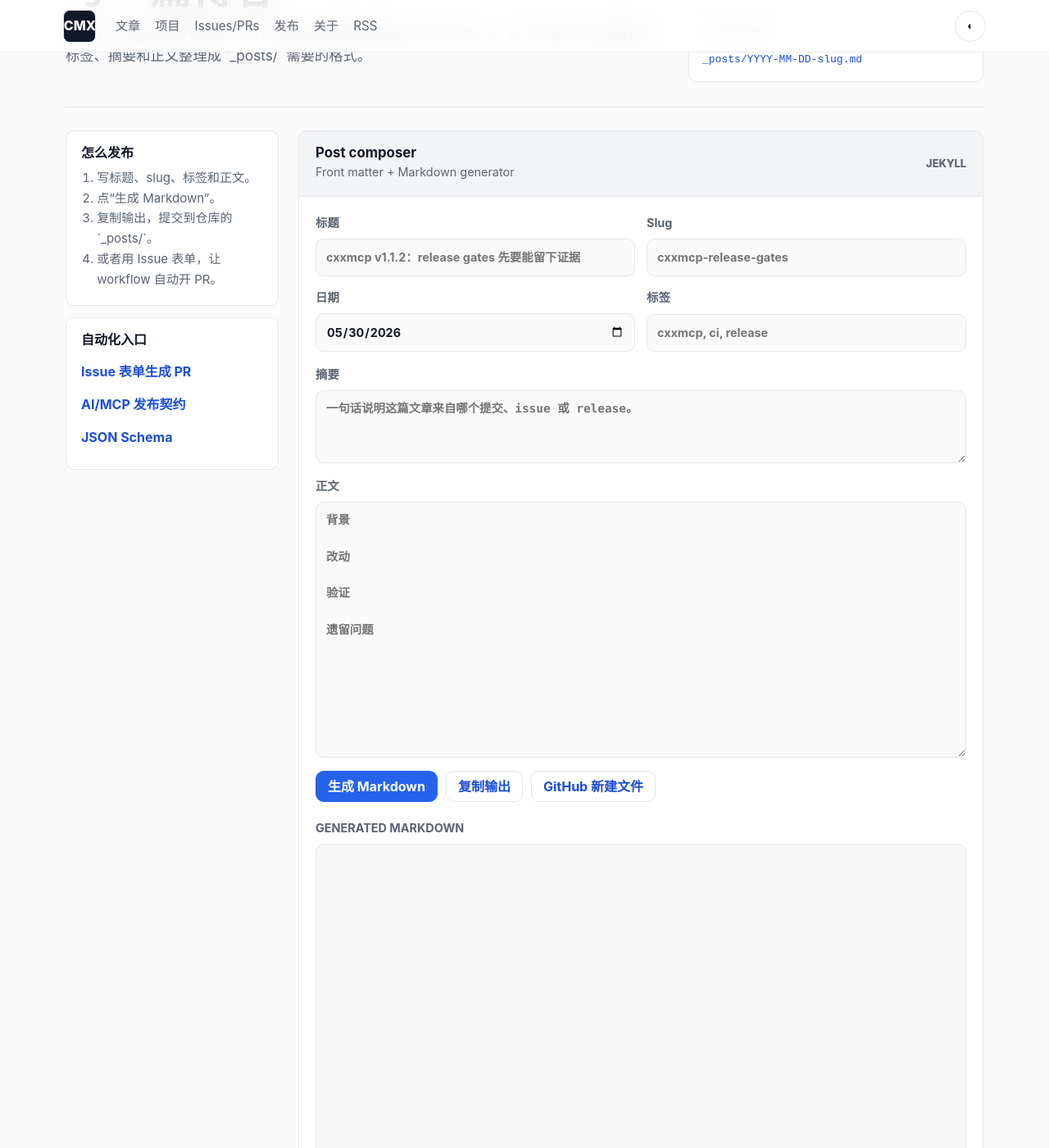
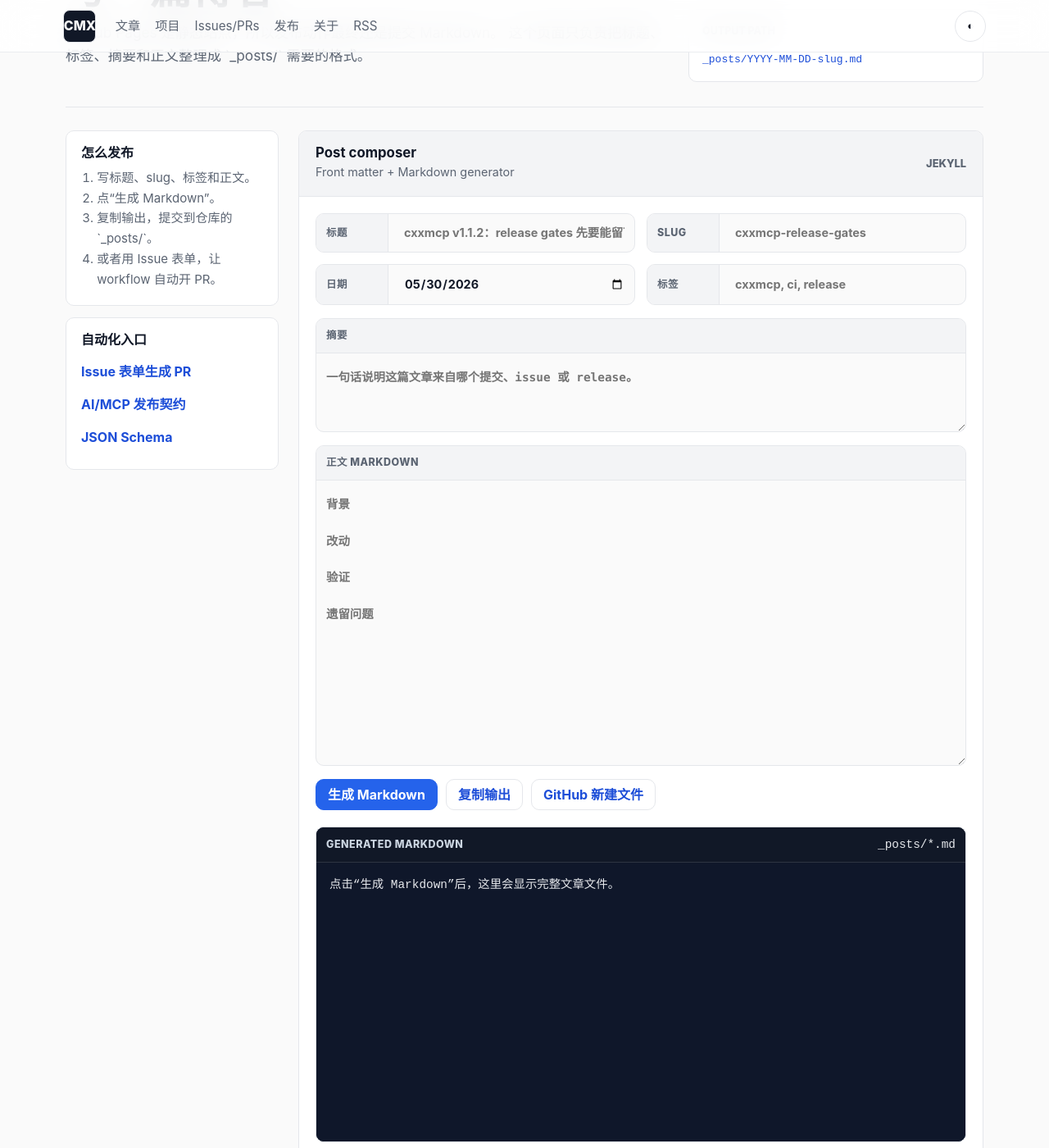
Before and after one commit to caomengxuan666/caomengxuan666.github.io, a Jekyll site: the page built from publish.md, in a window 1280 px wide and 1400 px high, scrolled down 234 px. Shown: the whole window at 82% size. Built offline with Jekyll 4.4.1, drawn with Linux system fonts in a browser that asks for light colours.

Commit message:
Make publish output a code console

```diff
--- a/publish.md
+++ b/publish.md
@@ -51,30 +51,30 @@
 
       <form class="post-composer" id="post-composer">
         <div class="field-grid">
-          <label>
-            标题
+          <label class="meta-field">
+            <span>标题</span>
             <input name="title" required placeholder="cxxmcp v1.1.2：release gates 先要能留下证据" />
           </label>
-          <label>
-            Slug
+          <label class="meta-field">
+            <span>Slug</span>
             <input name="slug" required placeholder="cxxmcp-release-gates" pattern="[a-z0-9-]+" />
           </label>
-          <label>
-            日期
+          <label class="meta-field">
+            <span>日期</span>
             <input name="date" type="date" required />
           </label>
-          <label>
-            标签
+          <label class="meta-field">
+            <span>标签</span>
             <input name="tags" placeholder="cxxmcp, ci, release" />
           </label>
         </div>
 
-        <label>
-          摘要
+        <label class="editor-field small">
+          <span>摘要</span>
           <textarea name="description" rows="3" placeholder="一句话说明这篇文章来自哪个提交、issue 或 release。"></textarea>
         </label>
-        <label>
-          正文
+        <label class="editor-field">
+          <span>正文 Markdown</span>
           <textarea name="body" rows="13" placeholder="背景&#10;&#10;改动&#10;&#10;验证&#10;&#10;遗留问题"></textarea>
         </label>
 
@@ -85,10 +85,13 @@
         </div>
       </form>
 
-      <label class="output-console">
-        <span>Generated Markdown</span>
-        <textarea id="post-output" rows="17" readonly spellcheck="false"></textarea>
-      </label>
+      <section class="output-console" aria-label="生成的 Markdown">
+        <div class="console-bar">
+          <span>Generated Markdown</span>
+          <code>_posts/*.md</code>
+        </div>
+        <pre><code id="post-output">点击“生成 Markdown”后，这里会显示完整文章文件。</code></pre>
+      </section>
     </section>
   </div>
 </main>
--- a/script.js
+++ b/script.js
@@ -78,7 +78,7 @@
 composer?.addEventListener("submit", (event) => {
   event.preventDefault();
   const post = buildPostMarkdown(composer);
-  output.value = post.markdown;
+  output.textContent = post.markdown;
   if (pathPreview) {
     pathPreview.textContent = post.filename;
   }
@@ -101,8 +101,8 @@
 });
 
 copyPost?.addEventListener("click", async () => {
-  if (!output?.value) return;
-  await navigator.clipboard.writeText(output.value);
+  if (!output?.textContent) return;
+  await navigator.clipboard.writeText(output.textContent);
   copyPost.textContent = "已复制";
   setTimeout(() => {
     copyPost.textContent = "复制";
--- a/styles.css
+++ b/styles.css
@@ -1100,8 +1100,7 @@
   gap: 14px;
 }
 
-.post-composer label,
-.output-console {
+.post-composer label {
   display: grid;
   gap: 7px;
   color: var(--muted);
@@ -1109,30 +1108,77 @@
   font-weight: 750;
 }
 
-.post-composer input,
-.post-composer textarea,
-.output-console textarea {
-  width: 100%;
+.meta-field,
+.editor-field {
   border: 1px solid var(--line);
   border-radius: var(--radius);
   background: var(--bg);
+}
+
+.meta-field {
+  grid-template-columns: 88px minmax(0, 1fr);
+  align-items: center;
+  gap: 0;
+  min-height: 46px;
+  overflow: hidden;
+}
+
+.meta-field span,
+.editor-field span {
+  color: var(--muted);
+  font-size: 0.78rem;
+  font-weight: 850;
+  letter-spacing: 0.04em;
+  text-transform: uppercase;
+}
+
+.meta-field span {
+  display: grid;
+  height: 100%;
+  place-items: center start;
+  padding-left: 12px;
+  border-right: 1px solid var(--line);
+  background: var(--surface-soft);
+}
+
+.editor-field {
+  overflow: hidden;
+  gap: 0;
+}
+
+.editor-field span {
+  display: block;
+  padding: 10px 12px;
+  border-bottom: 1px solid var(--line);
+  background: var(--surface-soft);
+}
+
+.post-composer input,
+.post-composer textarea {
+  width: 100%;
+  border: 0;
+  border-radius: 0;
+  background: transparent;
   color: var(--ink);
-  padding: 10px 12px;
+  padding: 11px 12px;
   font: inherit;
 }
 
 .post-composer input:focus,
-.post-composer textarea:focus,
-.output-console textarea:focus {
-  outline: 2px solid color-mix(in srgb, var(--accent) 24%, transparent);
-  border-color: var(--accent);
+.post-composer textarea:focus {
+  outline: 0;
+  box-shadow: inset 0 0 0 2px color-mix(in srgb, var(--accent) 24%, transparent);
 }
 
-.post-composer textarea,
-.output-console textarea {
+.post-composer textarea {
   font-family: ui-monospace, SFMono-Regular, Menlo, Consolas, "Liberation Mono", monospace;
   font-size: 0.9rem;
   line-height: 1.55;
+}
+
+.editor-field:not(.small) textarea {
+  min-height: 340px;
+  resize: vertical;
 }
 
 .composer-actions {
@@ -1142,17 +1188,52 @@
 }
 
 .output-console {
-  padding: 0 20px 20px;
+  margin: 0 20px 20px;
+  overflow: hidden;
+  border: 1px solid var(--line);
+  border-radius: var(--radius);
+  background: #0f172a;
 }
 
-.output-console span {
-  color: var(--muted);
+.console-bar {
+  display: flex;
+  align-items: center;
+  justify-content: space-between;
+  gap: 12px;
+  padding: 10px 12px;
+  border-bottom: 1px solid rgba(255, 255, 255, 0.12);
+  background: #111827;
+}
+
+.console-bar span {
+  color: #cbd5e1;
+  font-size: 0.78rem;
+  font-weight: 850;
+  letter-spacing: 0.04em;
   text-transform: uppercase;
 }
 
-.output-console textarea {
+.console-bar code {
+  color: #67e8f9;
+  font-size: 0.78rem;
+}
+
+.output-console pre {
   min-height: 340px;
-  background: color-mix(in srgb, var(--bg) 70%, #000 2%);
+  max-height: 560px;
+  margin: 0;
+  overflow: auto;
+  border: 0;
+  border-radius: 0;
+  background: #0f172a;
+  padding: 16px;
+}
+
+.output-console code {
+  color: #e5e7eb;
+  white-space: pre;
+  font-size: 0.9rem;
+  line-height: 1.55;
 }
 
 @media (max-width: 900px) {
```
